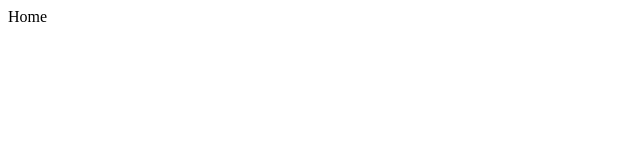
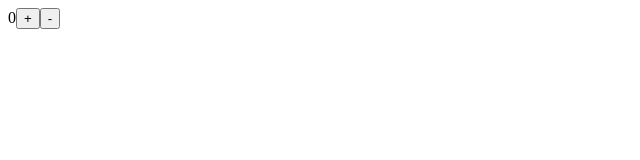
Before and after one commit to pawanman56/react-ssr, a Next.js app: page / in a window 1280 px wide. Shown: the top 160 px of the page, without its empty margins (0-640 px from the left). Built offline with nearby package versions, Linux system fonts and the light colour scheme.

Commit message:
interactive content

```diff
--- a/pages/index.js
+++ b/pages/index.js
@@ -1,9 +1,31 @@
-import React from 'react';
+import React, { Component } from 'react';
 
-function Home() {
-    return(
-        <div>Home</div>
-    )
+class Counter extends Component {
+    state = {
+        count: 0
+    };
+
+    increase = () => {
+        this.setState({
+            count: this.state.count + 1
+        });
+    };
+
+    descrease = () => {
+        this.setState({
+            count: this.state.count - 1
+        });
+    };
+
+    render () {
+        return(
+            <div>
+                {this.state.count}
+                <button onClick={this.increase}>+</button>
+                <button onClick={this.descrease}>-</button>
+            </div>
+        )
+    }
 }
 
-export default Home;
+export default Counter;
```
